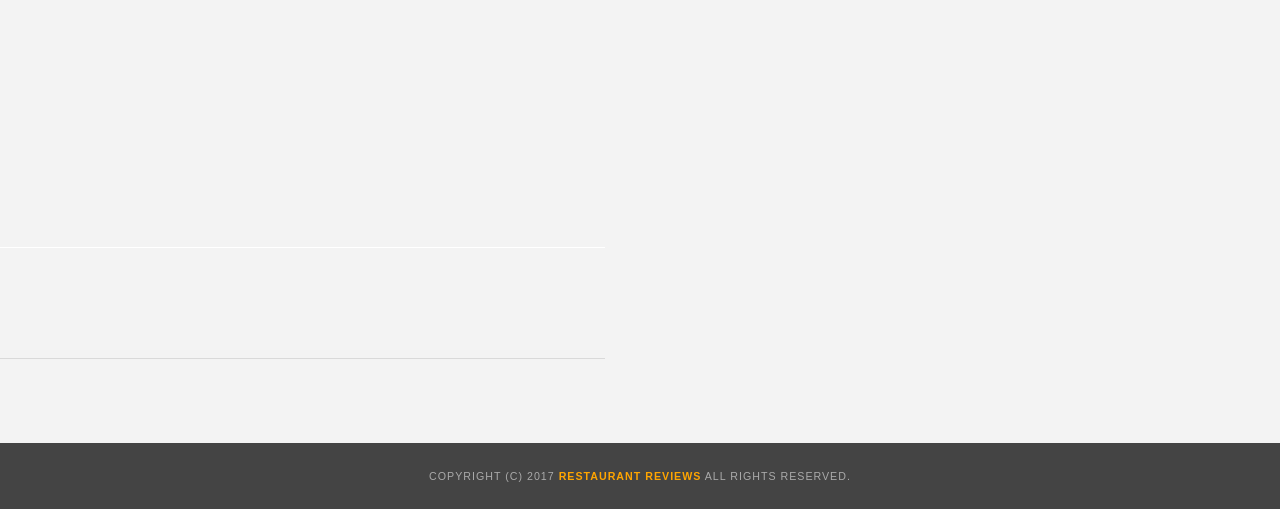
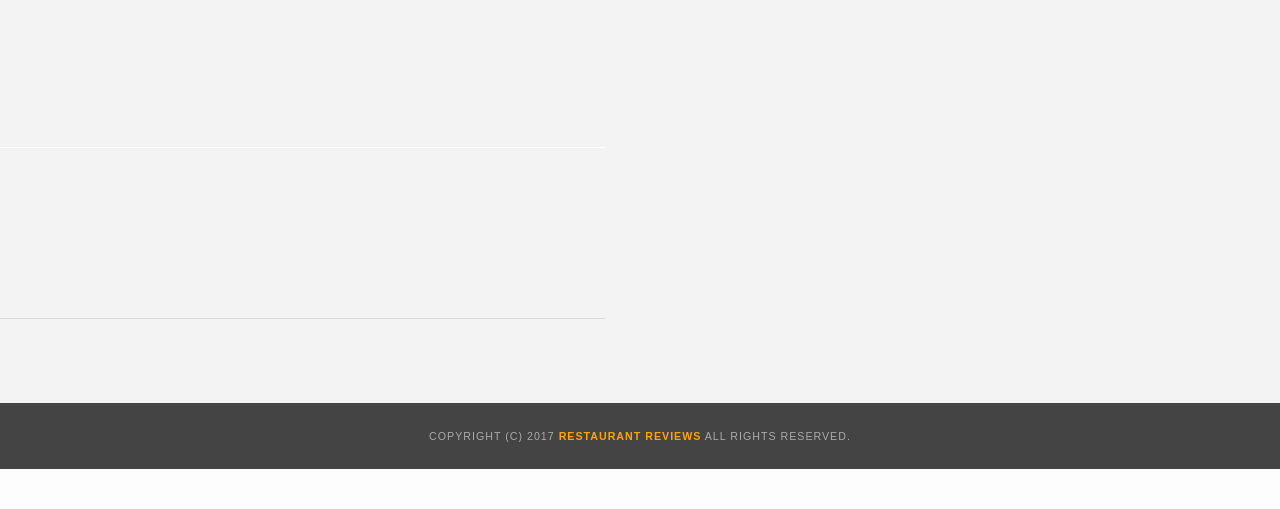
Before and after one commit to chiragramani/RestaurantReviews, a plain HTML site: page restaurant.html in a window 1280 px wide. Shown: the part 649-1158 px from the top of the page. After the commit the page ends 1118 px from the top, so only its background shows below. Drawn offline with nearby package versions, Linux system fonts and the light colour scheme.

Commit message:
Since float is being used, removing margins from reviews-container...

```diff
--- a/css/styles.css
+++ b/css/styles.css
@@ -264,8 +264,6 @@ nav h1 a {
   width: 50%;
 }
 #reviews-container {
-  margin-top: 100px;
-  padding: 30px 40px 80px;
   width: 41%;
 }
 #reviews-container h2 {
```
